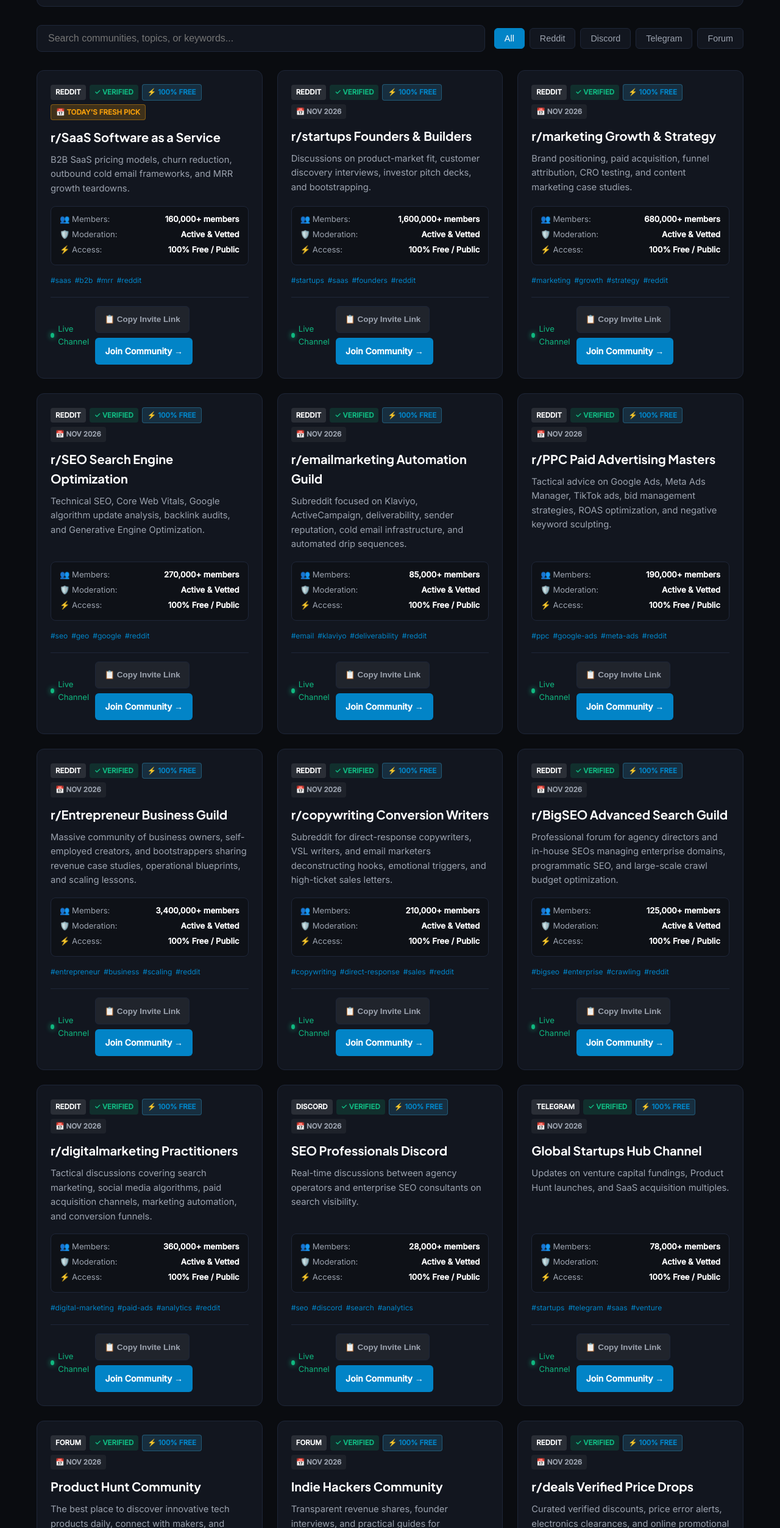
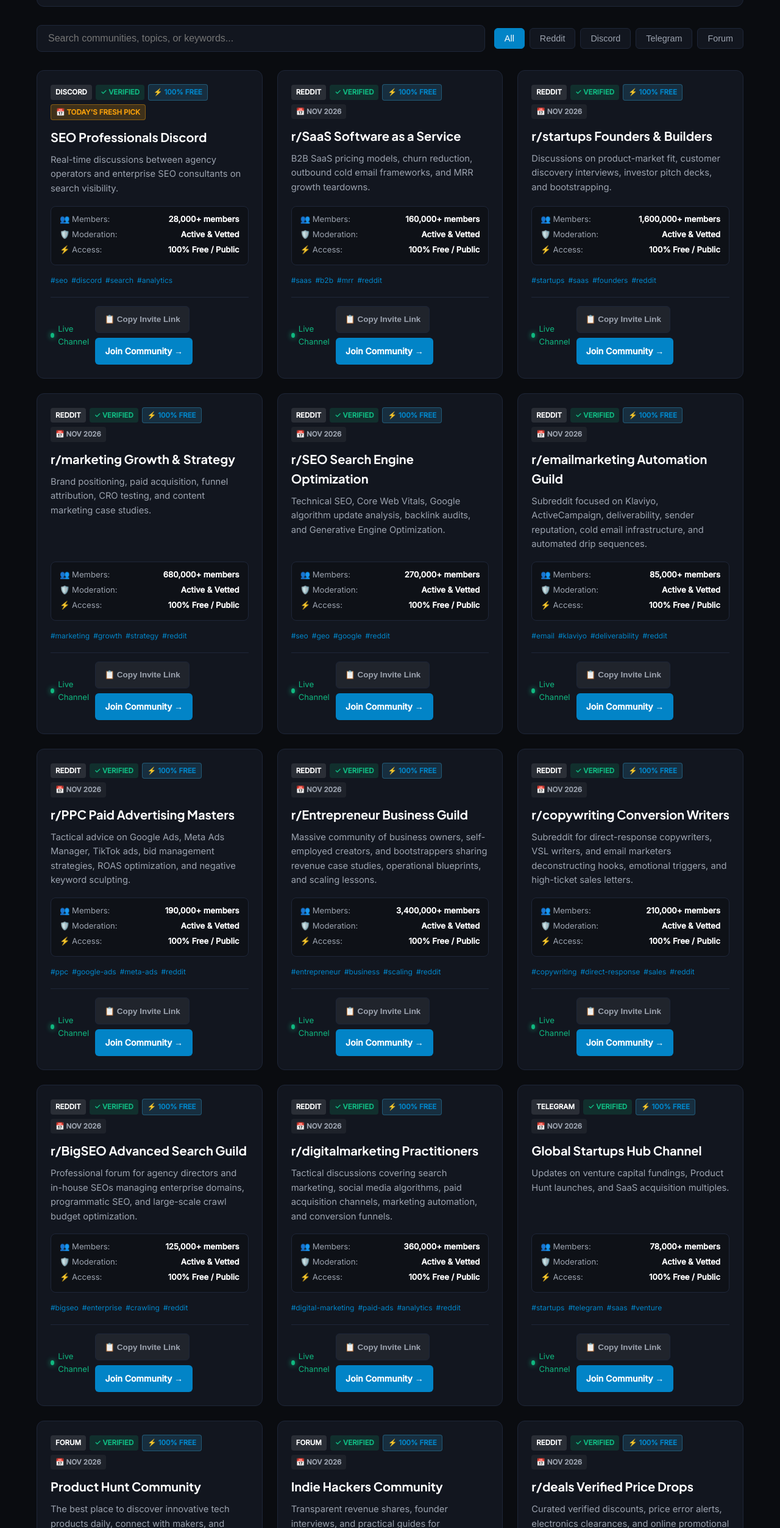
Before and after one commit to jibranpcccc/product-management-growth-hacks-hub, a plain HTML site: page index.html in a window 1280 px wide. Shown: the part 1120-3626 px from the top of the page at 61% size. Drawn offline with Linux system fonts and the light colour scheme.

Commit message:
feat(replenishment): fresh community links added - 2026-11-22 [skip ci]

```diff
--- a/index.html
+++ b/index.html
@@ -148,79 +148,79 @@
           {
             "@type": "ListItem",
             "position": 1,
+            "name": "SEO Professionals Discord",
+            "description": "Real-time discussions between agency operators and enterprise SEO consultants on search visibility.",
+            "url": "https://discord.gg/seo"
+          },
+          {
+            "@type": "ListItem",
+            "position": 2,
             "name": "r/SaaS Software as a Service",
             "description": "B2B SaaS pricing models, churn reduction, outbound cold email frameworks, and MRR growth teardowns.",
             "url": "https://www.reddit.com/r/SaaS/"
           },
           {
             "@type": "ListItem",
-            "position": 2,
+            "position": 3,
             "name": "r/startups Founders & Builders",
             "description": "Discussions on product-market fit, customer discovery interviews, investor pitch decks, and bootstrapping.",
             "url": "https://www.reddit.com/r/startups/"
           },
           {
             "@type": "ListItem",
-            "position": 3,
+            "position": 4,
             "name": "r/marketing Growth & Strategy",
             "description": "Brand positioning, paid acquisition, funnel attribution, CRO testing, and content marketing case studies.",
             "url": "https://www.reddit.com/r/marketing/"
           },
           {
             "@type": "ListItem",
-            "position": 4,
+            "position": 5,
             "name": "r/SEO Search Engine Optimization",
             "description": "Technical SEO, Core Web Vitals, Google algorithm update analysis, backlink audits, and Generative Engine Optimization.",
             "url": "https://www.reddit.com/r/SEO/"
           },
           {
             "@type": "ListItem",
-            "position": 5,
+            "position": 6,
             "name": "r/emailmarketing Automation Guild",
             "description": "Subreddit focused on Klaviyo, ActiveCampaign, deliverability, sender reputation, cold email infrastructure, and automated drip sequences.",
             "url": "https://www.reddit.com/r/emailmarketing/"
           },
           {
             "@type": "ListItem",
-            "position": 6,
+            "position": 7,
             "name": "r/PPC Paid Advertising Masters",
             "description": "Tactical advice on Google Ads, Meta Ads Manager, TikTok ads, bid management strategies, ROAS optimization, and negative keyword sculpting.",
             "url": "https://www.reddit.com/r/PPC/"
           },
           {
             "@type": "ListItem",
-            "position": 7,
+            "position": 8,
             "name": "r/Entrepreneur Business Guild",
             "description": "Massive community of business owners, self-employed creators, and bootstrappers sharing revenue case studies, operational blueprints, and scaling lessons.",
             "url": "https://www.reddit.com/r/Entrepreneur/"
           },
           {
             "@type": "ListItem",
-            "position": 8,
+            "position": 9,
             "name": "r/copywriting Conversion Writers",
             "description": "Subreddit for direct-response copywriters, VSL writers, and email marketers deconstructing hooks, emotional triggers, and high-ticket sales letters.",
             "url": "https://www.reddit.com/r/copywriting/"
           },
           {
             "@type": "ListItem",
-            "position": 9,
+            "position": 10,
             "name": "r/BigSEO Advanced Search Guild",
             "description": "Professional forum for agency directors and in-house SEOs managing enterprise domains, programmatic SEO, and large-scale crawl budget optimization.",
             "url": "https://www.reddit.com/r/BigSEO/"
           },
           {
             "@type": "ListItem",
-            "position": 10,
+            "position": 11,
             "name": "r/digitalmarketing Practitioners",
             "description": "Tactical discussions covering search marketing, social media algorithms, paid acquisition channels, marketing automation, and conversion funnels.",
             "url": "https://www.reddit.com/r/digitalmarketing/"
-          },
-          {
-            "@type": "ListItem",
-            "position": 11,
-            "name": "SEO Professionals Discord",
-            "description": "Real-time discussions between agency operators and enterprise SEO consultants on search visibility.",
-            "url": "https://discord.gg/seo"
           },
           {
             "@type": "ListItem",
@@ -615,12 +615,36 @@
         </div>
         <div id="vetted-communities" class="grid">
 
-        <div id="community-card-1" class="card" data-platform="reddit" data-category="saas growth">
-            <div class="card-header">
-                <span class="badge badge-platform">Reddit</span>
+        <div id="community-card-1" class="card" data-platform="discord" data-category="seo & search">
+            <div class="card-header">
+                <span class="badge badge-platform">Discord</span>
                 <span class="badge badge-verified">✓ Verified</span>
                 <span class="badge badge-free">⚡ 100% Free</span>
                 <span class="badge badge-date" style="background: rgba(245, 158, 11, 0.2); color: #f59e0b; border: 1px solid rgba(245, 158, 11, 0.4); font-weight: 700;">📅 Today's Fresh Pick</span>
+            </div>
+            <h3 class="card-title">SEO Professionals Discord</h3>
+            <p class="card-desc">Real-time discussions between agency operators and enterprise SEO consultants on search visibility.</p>
+            <div class="spec-matrix">
+                <div class="spec-row"><span>👥 Members:</span> <strong>28,000+ members</strong></div>
+                <div class="spec-row"><span>🛡️ Moderation:</span> <strong>Active & Vetted</strong></div>
+                <div class="spec-row"><span>⚡ Access:</span> <strong>100% Free / Public</strong></div>
+            </div>
+            <div class="tags-row"><span class="tag">#seo</span><span class="tag">#discord</span><span class="tag">#search</span><span class="tag">#analytics</span></div>
+            <div class="card-footer">
+                <span class="activity-pulse"><span class="pulse-dot"></span> Live Channel</span>
+                <div class="card-actions">
+                    <button class="btn-copy-invite" onclick="copyInviteLink(event, 'https://discord.gg/seo')">📋 Copy Invite Link</button>
+                    <a href="https://discord.gg/seo" target="_blank" rel="noopener noreferrer" class="btn-join">Join Community →</a>
+                </div>
+            </div>
+        </div>
+
+        <div id="community-card-2" class="card" data-platform="reddit" data-category="saas growth">
+            <div class="card-header">
+                <span class="badge badge-platform">Reddit</span>
+                <span class="badge badge-verified">✓ Verified</span>
+                <span class="badge badge-free">⚡ 100% Free</span>
+                <span class="badge badge-date">📅 Nov 2026</span>
             </div>
             <h3 class="card-title">r/SaaS Software as a Service</h3>
             <p class="card-desc">B2B SaaS pricing models, churn reduction, outbound cold email frameworks, and MRR growth teardowns.</p>
@@ -639,7 +663,7 @@
             </div>
         </div>
 
-        <div id="community-card-2" class="card" data-platform="reddit" data-category="startups & saas">
+        <div id="community-card-3" class="card" data-platform="reddit" data-category="startups & saas">
             <div class="card-header">
                 <span class="badge badge-platform">Reddit</span>
                 <span class="badge badge-verified">✓ Verified</span>
@@ -663,7 +687,7 @@
             </div>
         </div>
 
-        <div id="community-card-3" class="card" data-platform="reddit" data-category="digital marketing">
+        <div id="community-card-4" class="card" data-platform="reddit" data-category="digital marketing">
             <div class="card-header">
                 <span class="badge badge-platform">Reddit</span>
                 <span class="badge badge-verified">✓ Verified</span>
@@ -687,7 +711,7 @@
             </div>
         </div>
 
-        <div id="community-card-4" class="card" data-platform="reddit" data-category="seo & geo">
+        <div id="community-card-5" class="card" data-platform="reddit" data-category="seo & geo">
             <div class="card-header">
                 <span class="badge badge-platform">Reddit</span>
                 <span class="badge badge-verified">✓ Verified</span>
@@ -711,7 +735,7 @@
             </div>
         </div>
 
-        <div id="community-card-5" class="card" data-platform="reddit" data-category="lifecycle marketing">
+        <div id="community-card-6" class="card" data-platform="reddit" data-category="lifecycle marketing">
             <div class="card-header">
                 <span class="badge badge-platform">Reddit</span>
                 <span class="badge badge-verified">✓ Verified</span>
@@ -735,7 +759,7 @@
             </div>
         </div>
 
-        <div id="community-card-6" class="card" data-platform="reddit" data-category="paid search & ads">
+        <div id="community-card-7" class="card" data-platform="reddit" data-category="paid search & ads">
             <div class="card-header">
                 <span class="badge badge-platform">Reddit</span>
                 <span class="badge badge-verified">✓ Verified</span>
@@ -759,7 +783,7 @@
             </div>
         </div>
 
-        <div id="community-card-7" class="card" data-platform="reddit" data-category="entrepreneurship">
+        <div id="community-card-8" class="card" data-platform="reddit" data-category="entrepreneurship">
             <div class="card-header">
                 <span class="badge badge-platform">Reddit</span>
                 <span class="badge badge-verified">✓ Verified</span>
@@ -783,7 +807,7 @@
             </div>
         </div>
 
-        <div id="community-card-8" class="card" data-platform="reddit" data-category="direct response copy">
+        <div id="community-card-9" class="card" data-platform="reddit" data-category="direct response copy">
             <div class="card-header">
                 <span class="badge badge-platform">Reddit</span>
                 <span class="badge badge-verified">✓ Verified</span>
@@ -807,7 +831,7 @@
             </div>
         </div>
 
-        <div id="community-card-9" class="card" data-platform="reddit" data-category="enterprise seo">
+        <div id="community-card-10" class="card" data-platform="reddit" data-category="enterprise seo">
             <div class="card-header">
                 <span class="badge badge-platform">Reddit</span>
                 <span class="badge badge-verified">✓ Verified</span>
@@ -831,7 +855,7 @@
             </div>
         </div>
 
-        <div id="community-card-10" class="card" data-platform="reddit" data-category="digital marketing">
+        <div id="community-card-11" class="card" data-platform="reddit" data-category="digital marketing">
             <div class="card-header">
                 <span class="badge badge-platform">Reddit</span>
                 <span class="badge badge-verified">✓ Verified</span>
@@ -851,30 +875,6 @@
                 <div class="card-actions">
                     <button class="btn-copy-invite" onclick="copyInviteLink(event, 'https://www.reddit.com/r/digitalmarketing/')">📋 Copy Invite Link</button>
                     <a href="https://www.reddit.com/r/digitalmarketing/" target="_blank" rel="noopener noreferrer" class="btn-join">Join Community →</a>
-                </div>
-            </div>
-        </div>
-
-        <div id="community-card-11" class="card" data-platform="discord" data-category="seo & search">
-            <div class="card-header">
-                <span class="badge badge-platform">Discord</span>
-                <span class="badge badge-verified">✓ Verified</span>
-                <span class="badge badge-free">⚡ 100% Free</span>
-                <span class="badge badge-date">📅 Nov 2026</span>
-            </div>
-            <h3 class="card-title">SEO Professionals Discord</h3>
-            <p class="card-desc">Real-time discussions between agency operators and enterprise SEO consultants on search visibility.</p>
-            <div class="spec-matrix">
-                <div class="spec-row"><span>👥 Members:</span> <strong>28,000+ members</strong></div>
-                <div class="spec-row"><span>🛡️ Moderation:</span> <strong>Active & Vetted</strong></div>
-                <div class="spec-row"><span>⚡ Access:</span> <strong>100% Free / Public</strong></div>
-            </div>
-            <div class="tags-row"><span class="tag">#seo</span><span class="tag">#discord</span><span class="tag">#search</span><span class="tag">#analytics</span></div>
-            <div class="card-footer">
-                <span class="activity-pulse"><span class="pulse-dot"></span> Live Channel</span>
-                <div class="card-actions">
-                    <button class="btn-copy-invite" onclick="copyInviteLink(event, 'https://discord.gg/seo')">📋 Copy Invite Link</button>
-                    <a href="https://discord.gg/seo" target="_blank" rel="noopener noreferrer" class="btn-join">Join Community →</a>
                 </div>
             </div>
         </div>
```
Also changed, not shown: data/groups.json (+20 -19 lines), feed.xml (+9 -9 lines).
